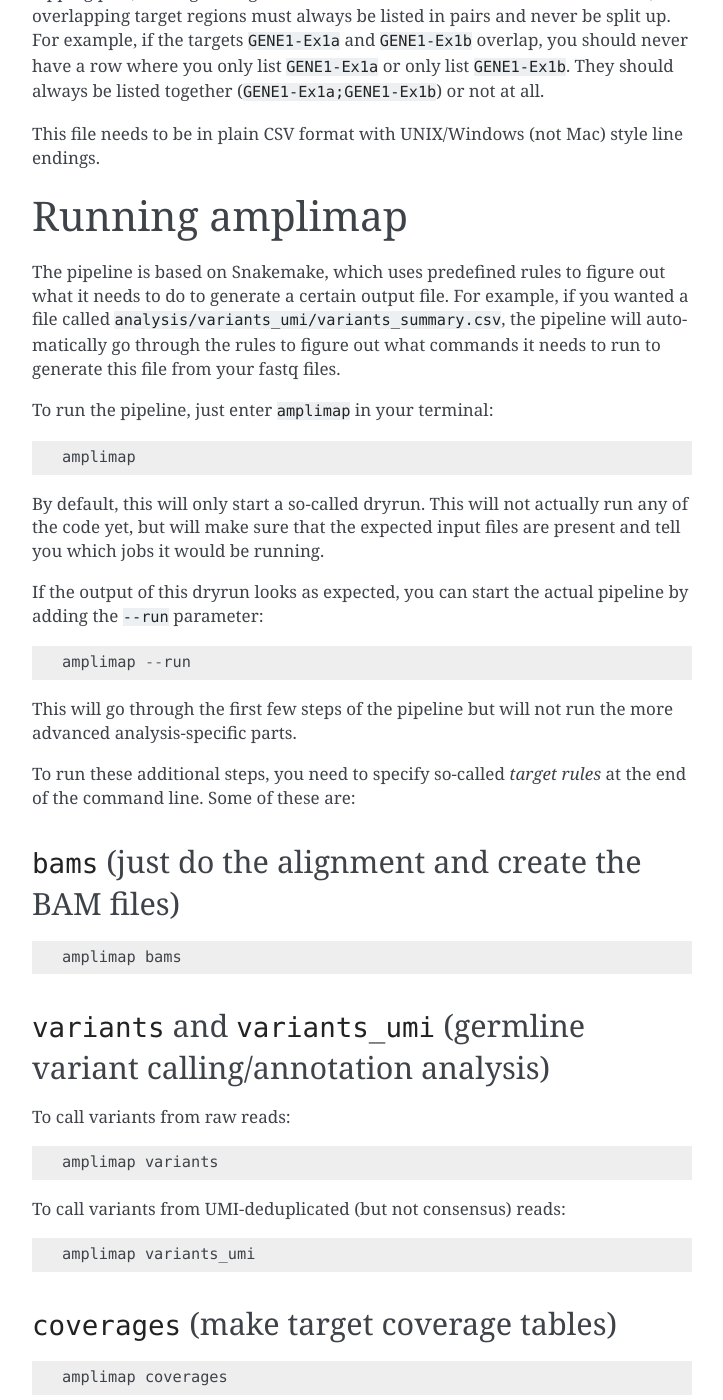
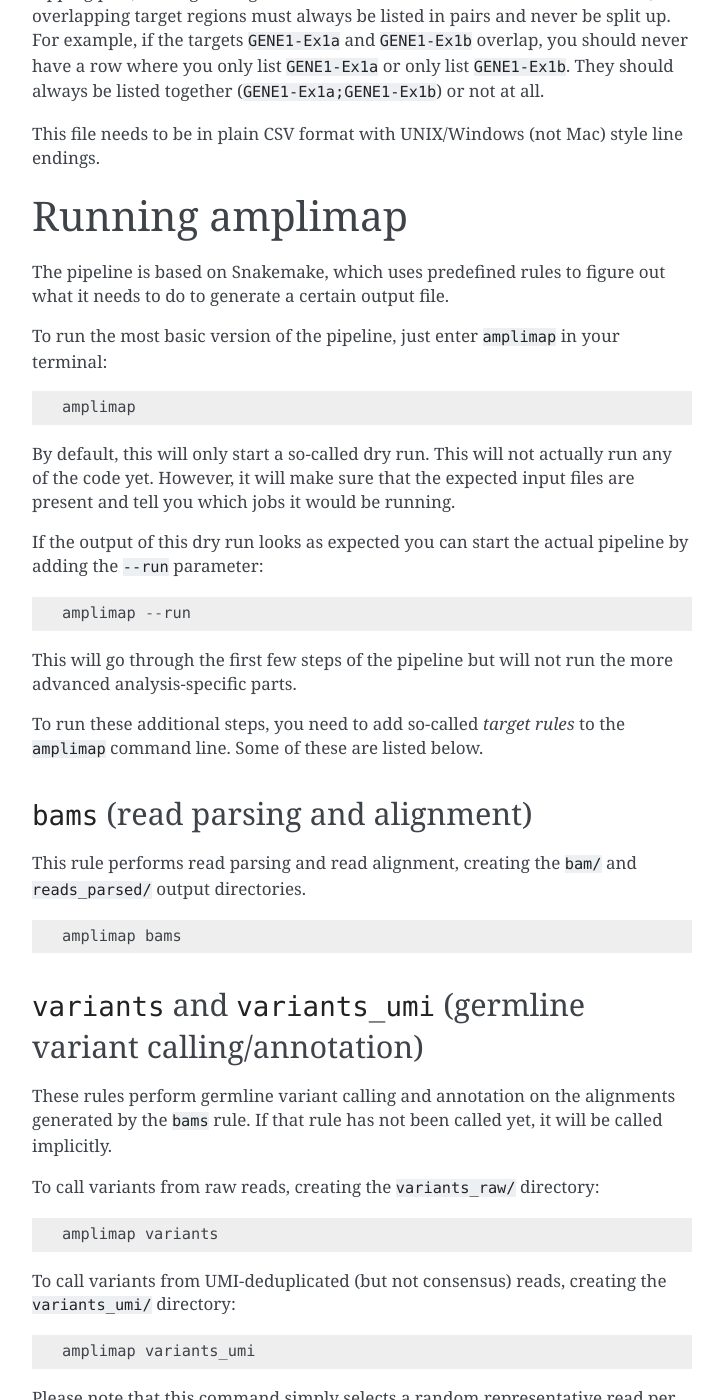
Before and after one commit to koelling/amplimap, a Sphinx documentation site: the page built from docs/usage.rst, in a window 1280 px wide and 1400 px high, scrolled down 4279 px. Shown: the whole window, without its empty margins (388-1111 px from the left). Built offline with Sphinx 7.4.7, drawn with Linux system fonts in a browser that asks for light colours; some of the changed text lies outside the part shown.

Commit message:
rename pileup directory to pileups, adjust docs a bit

```diff
--- a/docs/usage.rst
+++ b/docs/usage.rst
@@ -221,23 +221,19 @@
 ----------------
 
 The pipeline is based on Snakemake, which uses predefined rules to
-figure out what it needs to do to generate a certain output file. For
-example, if you wanted a file called
-``analysis/variants_umi/variants_summary.csv``, the pipeline will
-automatically go through the rules to figure out what commands it needs
-to run to generate this file from your fastq files.
+figure out what it needs to do to generate a certain output file.
 
-To run the pipeline, just enter ``amplimap`` in your terminal:
+To run the most basic version of the pipeline, just enter ``amplimap`` in your terminal:
 
 ::
 
     amplimap
 
-By default, this will only start a so-called dryrun. This will not
-actually run any of the code yet, but will make sure that the expected
+By default, this will only start a so-called dry run. This will not
+actually run any of the code yet. However, it will make sure that the expected
 input files are present and tell you which jobs it would be running.
 
-If the output of this dryrun looks as expected, you can start the actual
+If the output of this dry run looks as expected you can start the actual
 pipeline by adding the ``--run`` parameter:
 
 ::
@@ -247,45 +243,79 @@
 This will go through the first few steps of the pipeline but will not
 run the more advanced analysis-specific parts.
 
-To run these additional steps, you need to specify so-called *target
-rules* at the end of the command line. Some of these are:
+To run these additional steps, you need to add so-called *target
+rules* to the ``amplimap`` command line. Some of these are listed below.
 
-``bams`` (just do the alignment and create the BAM files)
+
+``bams`` (read parsing and alignment)
 ~~~~~~~~~~~~~~~~~~~~~~~~~~~~~~~~~~~~~~~~~~~~~~~~~~~~~~~~~
+This rule performs read parsing and read alignment, creating the
+``bam/`` and ``reads_parsed/`` output directories.
 
 ::
 
     amplimap bams
 
-``variants`` and ``variants_umi`` (germline variant calling/annotation analysis)
+
+``variants`` and ``variants_umi`` (germline variant calling/annotation)
 ~~~~~~~~~~~~~~~~~~~~~~~~~~~~~~~~~~~~~~~~~~~~~~~~~~~~~~~~~~~~~~~~~~~~~~~~~~~~~~~~
-To call variants from raw reads:
+These rules perform germline variant calling and annotation on the alignments
+generated by the ``bams`` rule. If that rule has not been called yet, it will be
+called implicitly.
+
+To call variants from raw reads, creating the
+``variants_raw/`` directory:
 
 ::
 
     amplimap variants
 
-To call variants from UMI-deduplicated (but not consensus) reads:
+To call variants from UMI-deduplicated (but not consensus) reads, creating the
+``variants_umi/`` directory:
 
 ::
 
     amplimap variants_umi
 
-``coverages`` (make target coverage tables)
+Please note that this command simply selects a random representative read per UMI group.
+It does not perform any consensus calling like the ``pileups`` command would.
+
+
+``coverages`` (target coverage tables)
 ~~~~~~~~~~~~~~~~~~~~~~~~~~~~~~~~~~~~~~~~~~~
+This rule calculates the target region coverage of the alignments generated by the ``bams`` rule.
+If that rule has not been called yet, it will be
+called implicitly.
+Its output will be available in the ``bam/coverage/`` directory.
 
 ::
 
     amplimap coverages
 
-``pileups`` (do low frequency analysis)
+
+``pileups`` (allele counts and allele frequencies)
 ~~~~~~~~~~~~~~~~~~~~~~~~~~~~~~~~~~~~~~~
+This rule calculates per-basepair allele counts and allele frequencies
+in the target regions, using the alignments generated by the ``bams`` rule.
+If that rule has not been called yet, it will be
+called implicitly.
+
+Its output will be available in the ``pileups/`` directory (if a ``targets.csv`` file
+has been provided) and/or the ``pileups_snps/`` directory (if a ``snps.csv`` file
+has been provided).
 
 ::
 
     amplimap pileups
 
-``variants_low_frequency`` (low-frequency/somatic variant calling/annotation)
+To only perform a pileup of the SNPs, even if a targets file is present, run:
+
+::
+
+    amplimap pileups_snps
+
+
+``variants_low_frequency`` (low-frequency/somatic variant calling)
 ~~~~~~~~~~~~~~~~~~~~~~~~~~~~~~~~~~~~~~~~~~~~~~~~~~~~~~~~~~~~~~~~~~~~~~~~~~~~~
 [EXPERIMENTAL!] To call low-frequency variants using Mutect2 use this command:
 
@@ -294,6 +324,7 @@
     amplimap variants_low_frequency
 
 This function is still experimental and has not been thoroughly tested.
+Its output will be available in the ``variants_low_frequency/`` directory
 
 
 Multiple targets
@@ -352,6 +383,7 @@
 -  ``reads_parsed/``: unknown arm files - sequences from the start of reads that didn’t
    match any of the expected primer sequences. Will only include data for the
    first 10,000 read pairs with unknown arms.
+- ``versions/`` and ``versions.yaml``: a set of files providing the version numbers of various tools used for the analysis.
 
 In addition, the ``analysis`` directory will contain
 ``config_used.yaml``, which is a copy of the configuration that was used
```
Also changed, not shown: other parts of docs/usage.rst (+7 -7 lines), 2 other files.
